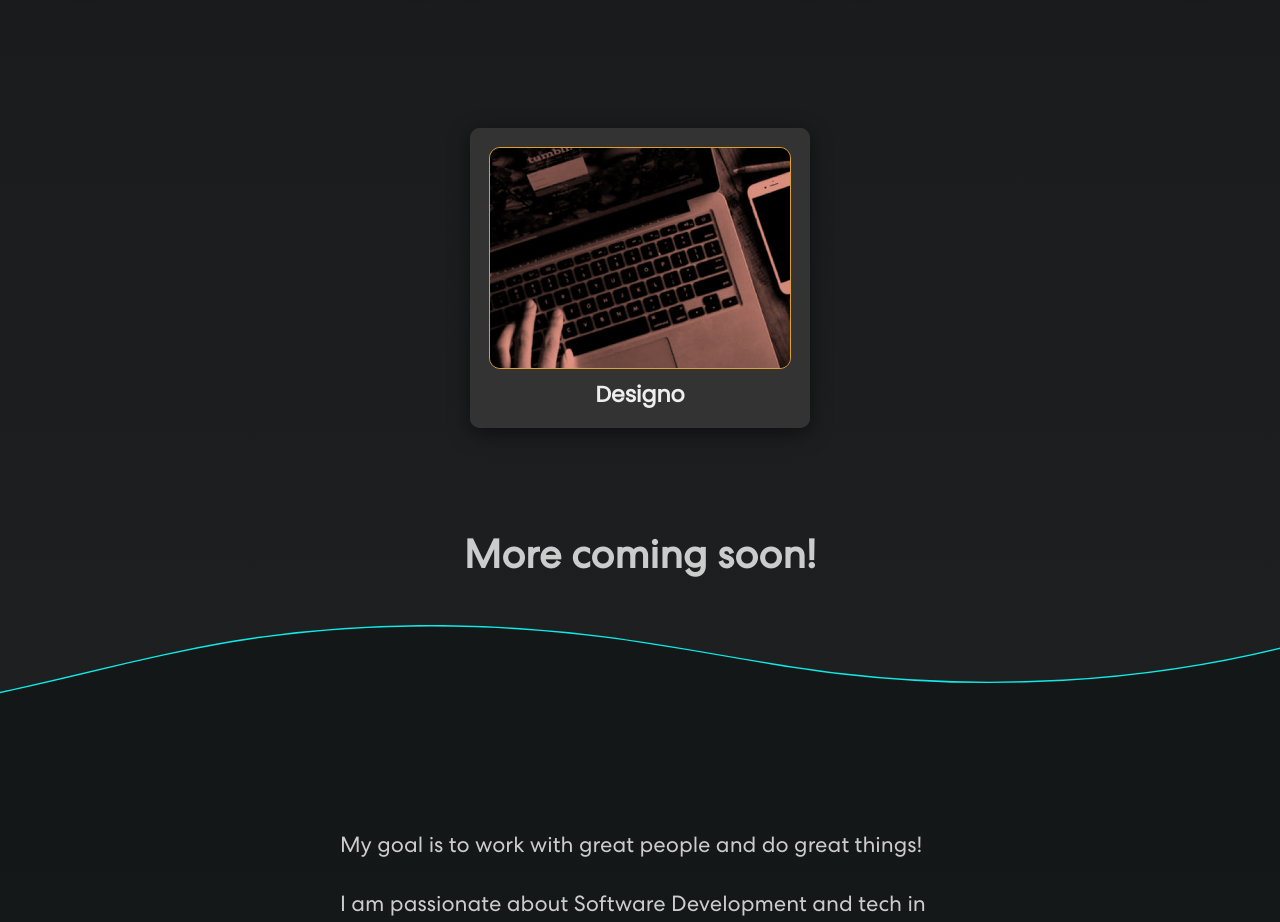
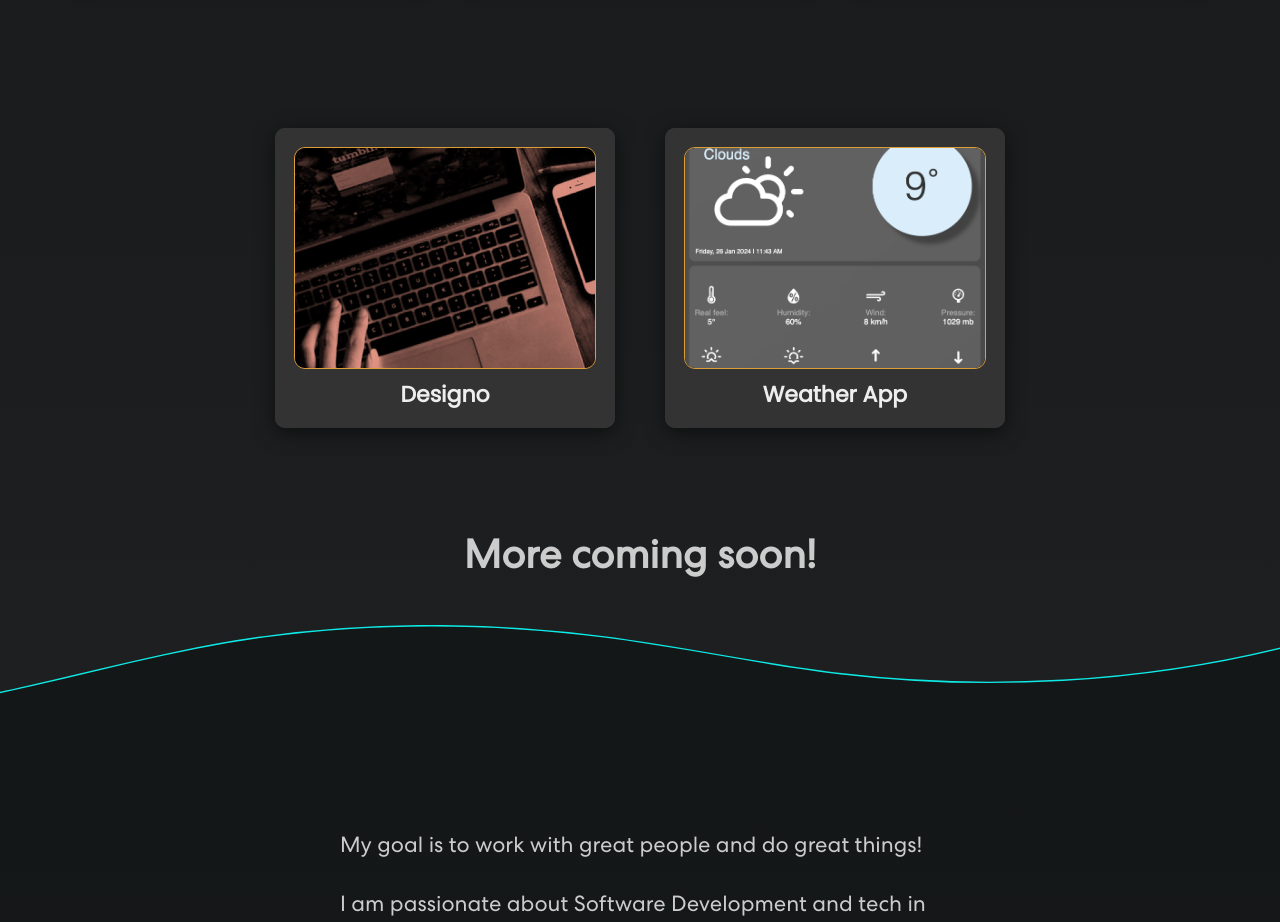
Before and after one commit to benhensor/portfolio, a React (Create React App) app: page / in a window 1280 px wide. Shown: the part 4320-5242 px from the top of the page. Built offline with nearby package versions, Linux system fonts and the light colour scheme; no server answers.

Commit message:
weather app project added

```diff
--- a/src/data.js
+++ b/src/data.js
@@ -34,6 +34,7 @@ import sneakersBackground from './assets/img/sneakersBackground.jpg';
 import countriesBackground from './assets/img/countriesBackground.png';
 import audiophileBackground from './assets/img/image-header.jpg';
 import designoBackground from './assets/img/designoBackground.jpg';
+import weatherAppBackground from './assets/img/weather-app.png';
 
 const tech = [
 {
@@ -235,7 +236,16 @@ const projects = [
         image: designoBackground,
         description: 'A Frontend Mentor multi-page site built with React and Styled Components.',
         live: 'https://bhfm-designo.netlify.app/',
-        code: 'https://github.com/benhensor'
+        code: 'https://github.com/benhensor/designo.git'
+    },
+    {
+        key: 8,
+        title: 'Weather App',
+        logo: null,
+        image: weatherAppBackground,
+        description: 'A simple React weather app.',
+        live: 'https://weather-a0yriosp6-ben-s-projects-3a069c6e.vercel.app/',
+        code: 'https://github.com/benhensor/weather-app.git'
     }
 ]
 
```
Also changed, not shown: src/styles/header.css (+6 -17 lines), src/assets/img/weather-app.png (added), src/styles/hero.css (indentation only).
